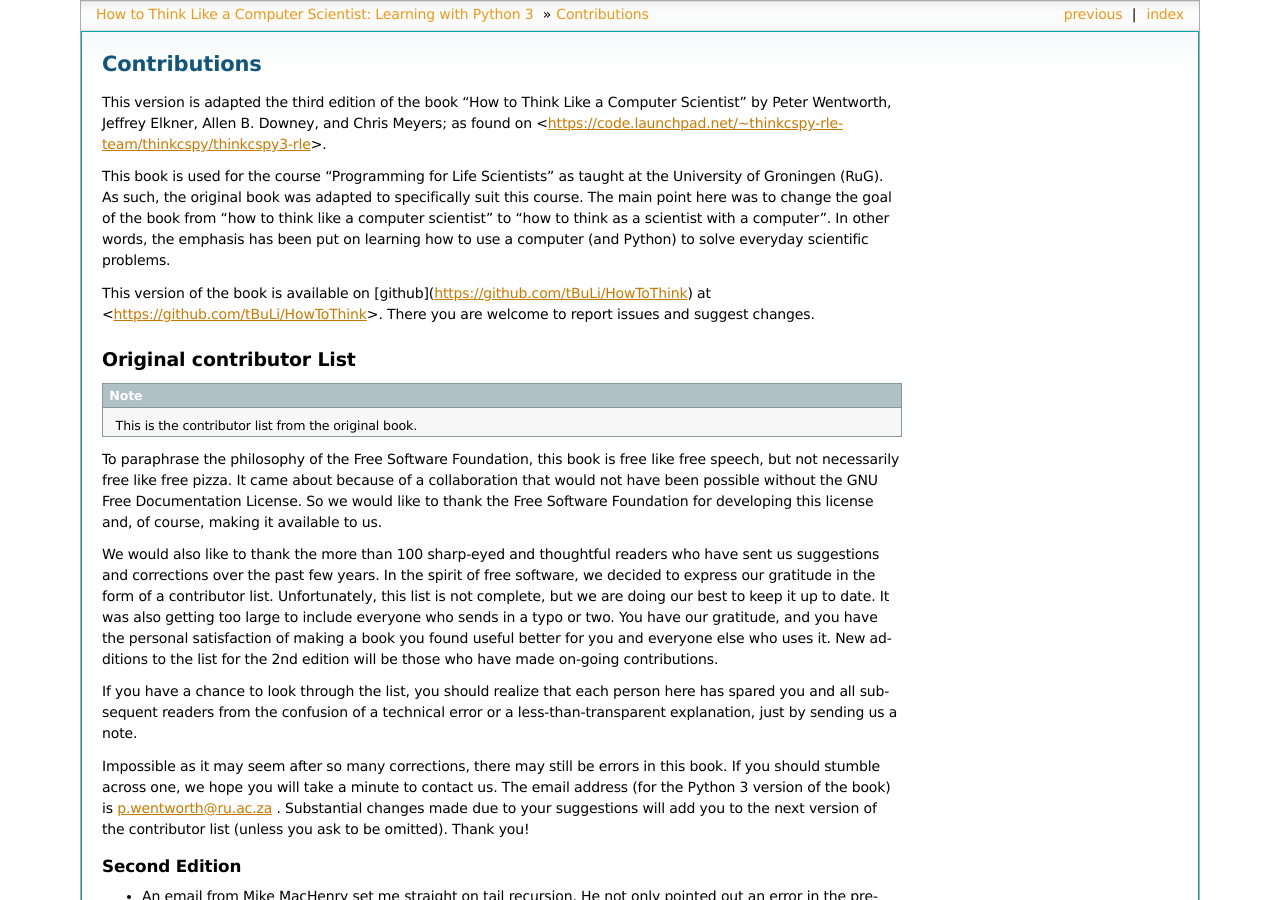
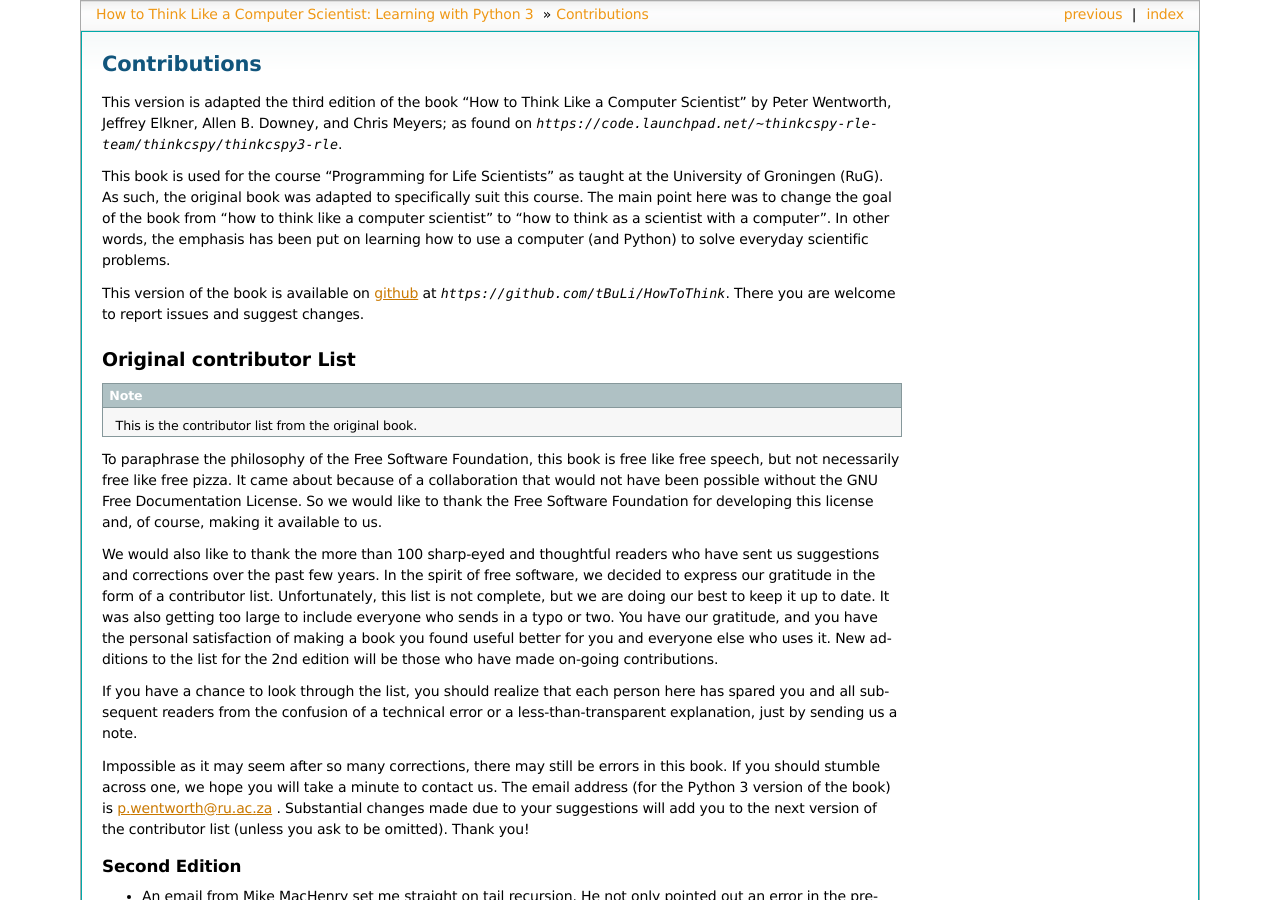
Before and after one commit to HowToThink/HowToThink, a Sphinx documentation site: the page built from source/contrib.rst, in a window 1280 px wide and 900 px high. Built offline with Sphinx 7.4.7, drawn with Linux system fonts in a browser that asks for light colours; formulas are drawn with MathJax 3.

Commit message:
Fix confision between markdown and rst

```diff
--- a/source/contrib.rst
+++ b/source/contrib.rst
@@ -4,7 +4,7 @@
 This version is adapted the third edition of the book "How to Think Like
 a Computer Scientist" by Peter Wentworth, Jeffrey Elkner, Allen B. Downey, and
 Chris Meyers; as found on
-<https://code.launchpad.net/~thinkcspy-rle-team/thinkcspy/thinkcspy3-rle>.
+`https://code.launchpad.net/~thinkcspy-rle-team/thinkcspy/thinkcspy3-rle`.
 
 This book is used for the course "Programming for Life Scientists" as taught at
 the University of Groningen (RuG). As such, the original book was adapted to
@@ -14,7 +14,10 @@
 learning how to use a computer (and Python) to solve everyday scientific
 problems.
 
-This version of the book is available on [github](https://github.com/tBuLi/HowToThink) at <https://github.com/tBuLi/HowToThink>. There you are welcome to report issues and suggest changes.
+This version of the book is available on `github
+<https://github.com/tBuLi/HowToThink>`_ at
+`https://github.com/tBuLi/HowToThink`. There you are welcome to report issues
+and suggest changes.
 
 Original contributor List
 -------------------------
```
